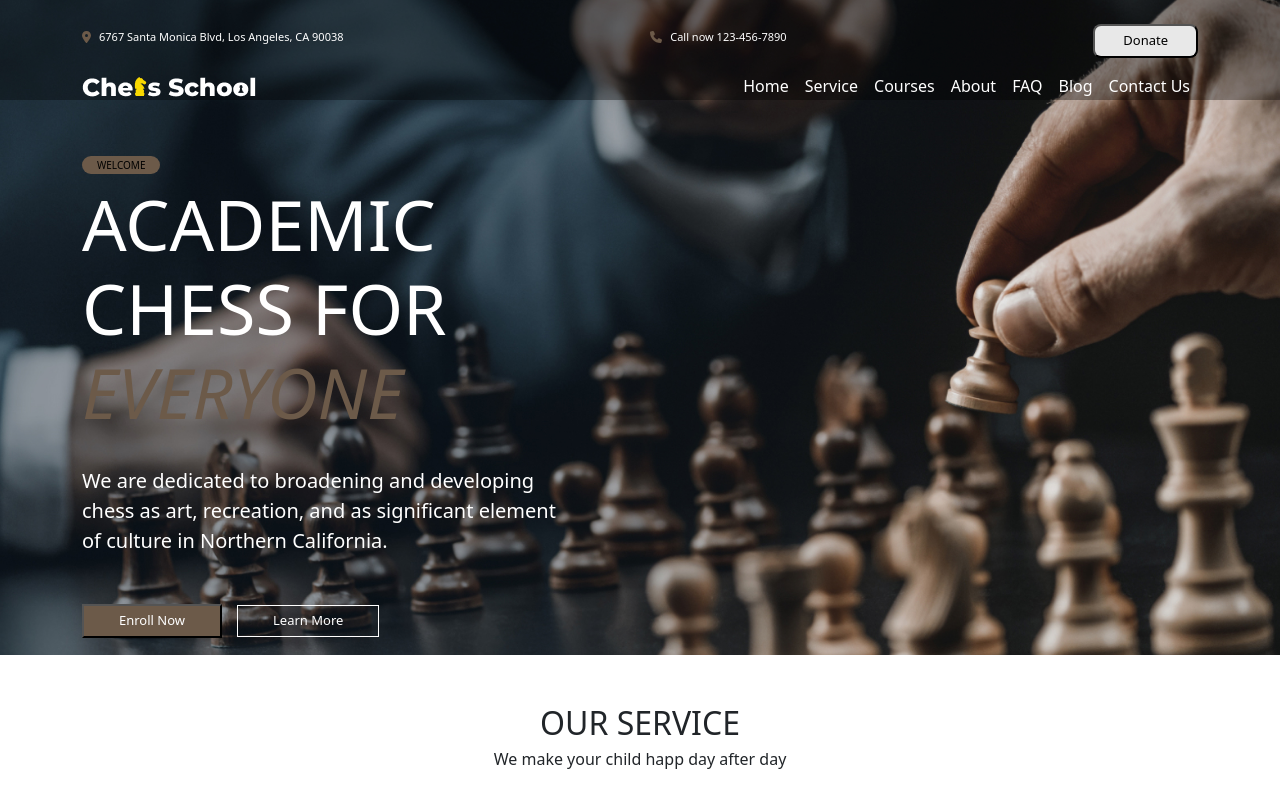
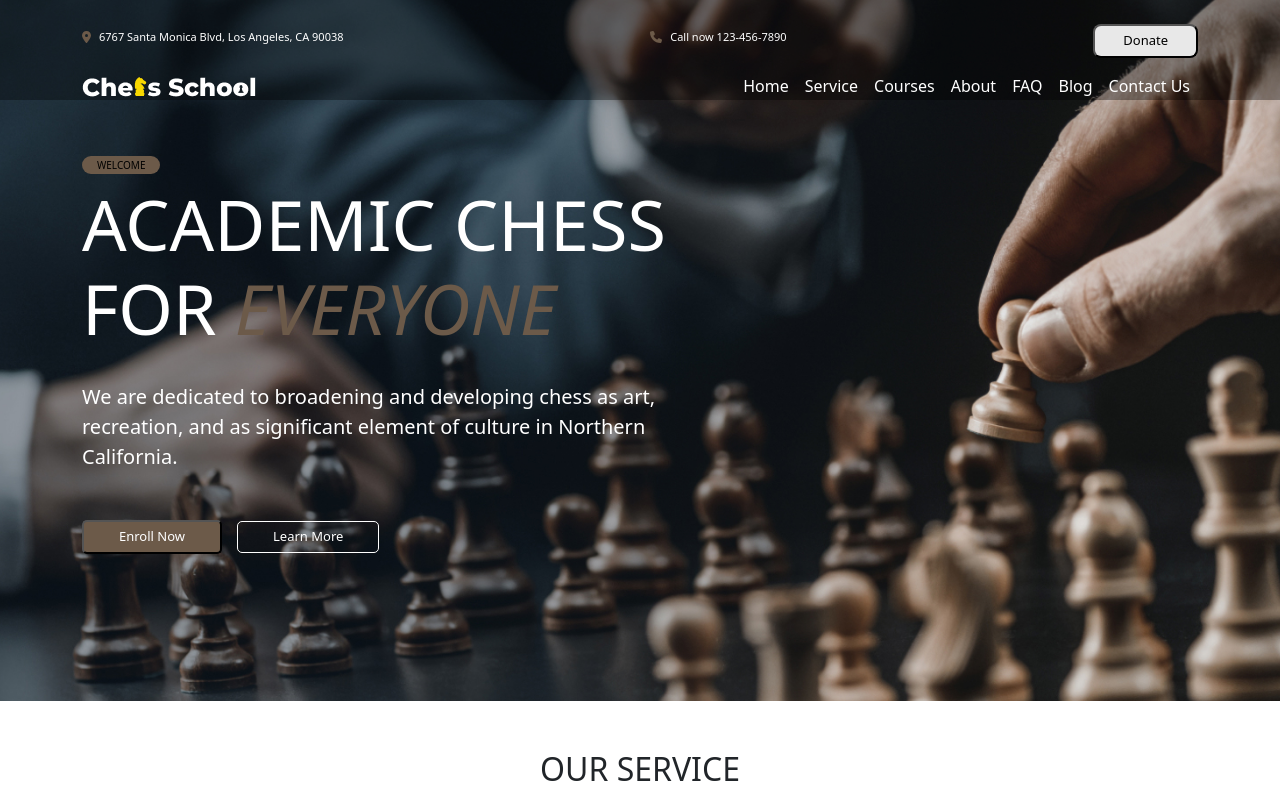
Before and after one commit to antonionovelli92/proj-html-vuejs, a Vue app: page / in a window 1280 px wide. Shown: the top 797 px of the page. Built offline with nearby package versions, Linux system fonts and the light colour scheme.

Commit message:
fix general

```diff
--- a/src/assets/sass/style.scss
+++ b/src/assets/sass/style.scss
@@ -22,25 +22,24 @@ section{
 
 .Donate{
     padding: 5px 28px;
-        border-radius: 8px;
+    border-radius: 8px;
     background-color: $lightGray;
     font-size: 13px;
 &:hover{
     cursor: pointer;
     background-color: $darkGray;
     color: white;
-    transition: 2s;
 }
 }
 .Enroll, .Learn, .Learn-special{
 padding: 5px 35px;
 font-size: 13px;
 margin-right: 15px;
+border-radius: 5px;
 &:hover {
         cursor: pointer;
         background-color: $darkGray;
         color: white;
-        transition: 2s;
     }
 }
 .Enroll{
--- a/src/components/AppHeader.vue
+++ b/src/components/AppHeader.vue
@@ -26,7 +26,7 @@ export default {
                 <Button :buttonLabel="'Donate'" class="Donate"></Button>
 
             </div>
-            <div class="bottom-nav container d-flex justify-content-beetwen">
+            <div class="bottom-nav container d-flex justify-content-beetwen mb-3">
                 <figure>
                     <a href="#"><img src="../assets/img/mt-2236-home-logo.png" alt="logo-chess"></a>
                 </figure>
--- a/src/components/_Jumbotron.vue
+++ b/src/components/_Jumbotron.vue
@@ -33,7 +33,8 @@ export default {
 
 .jumbo-content {
     margin-top: 150px;
-    padding-right: 50%;
+    padding-right: 40%;
+    margin-bottom: 130px;
 
     h5 {
         background-color: $yellow;
```
